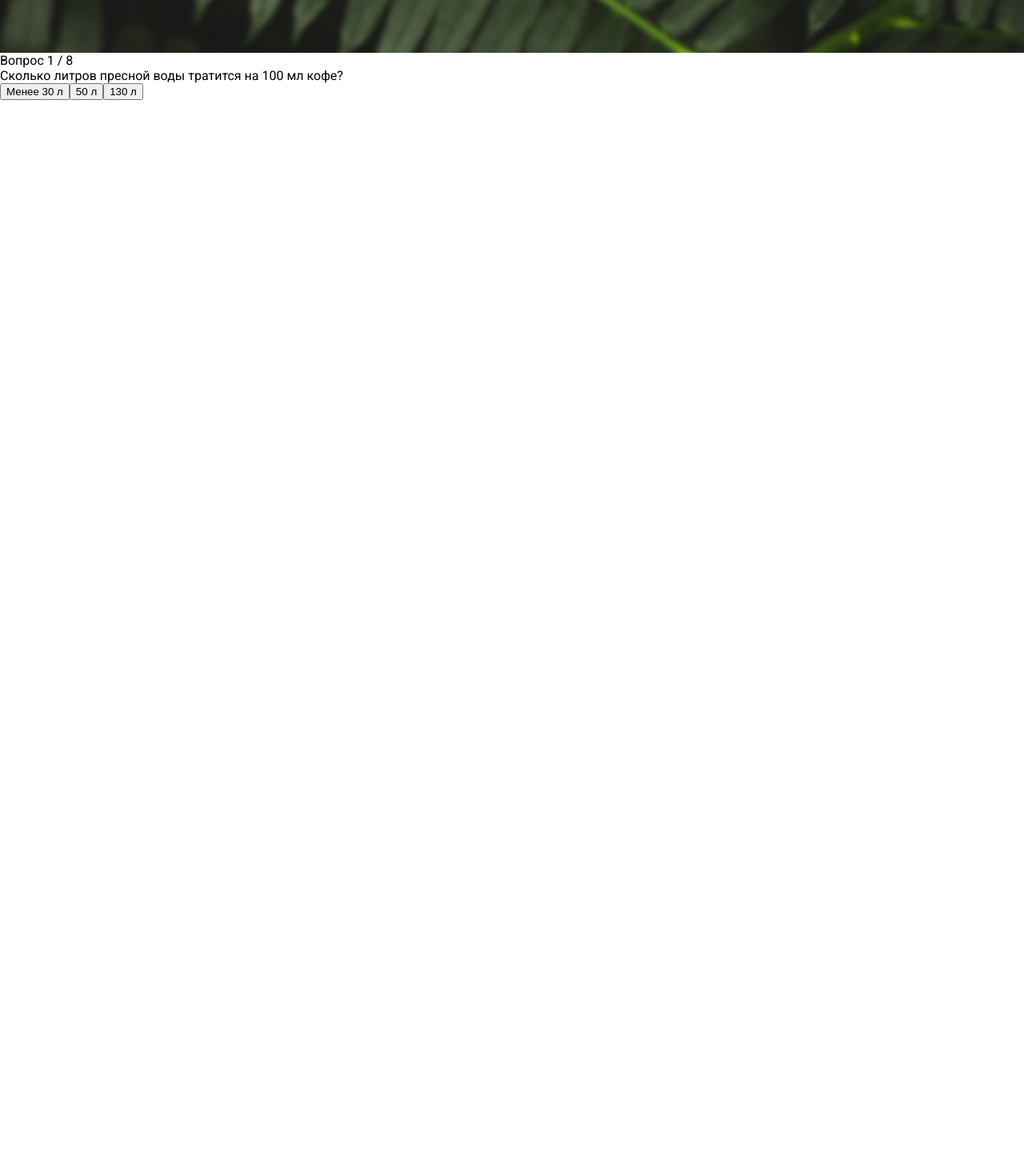
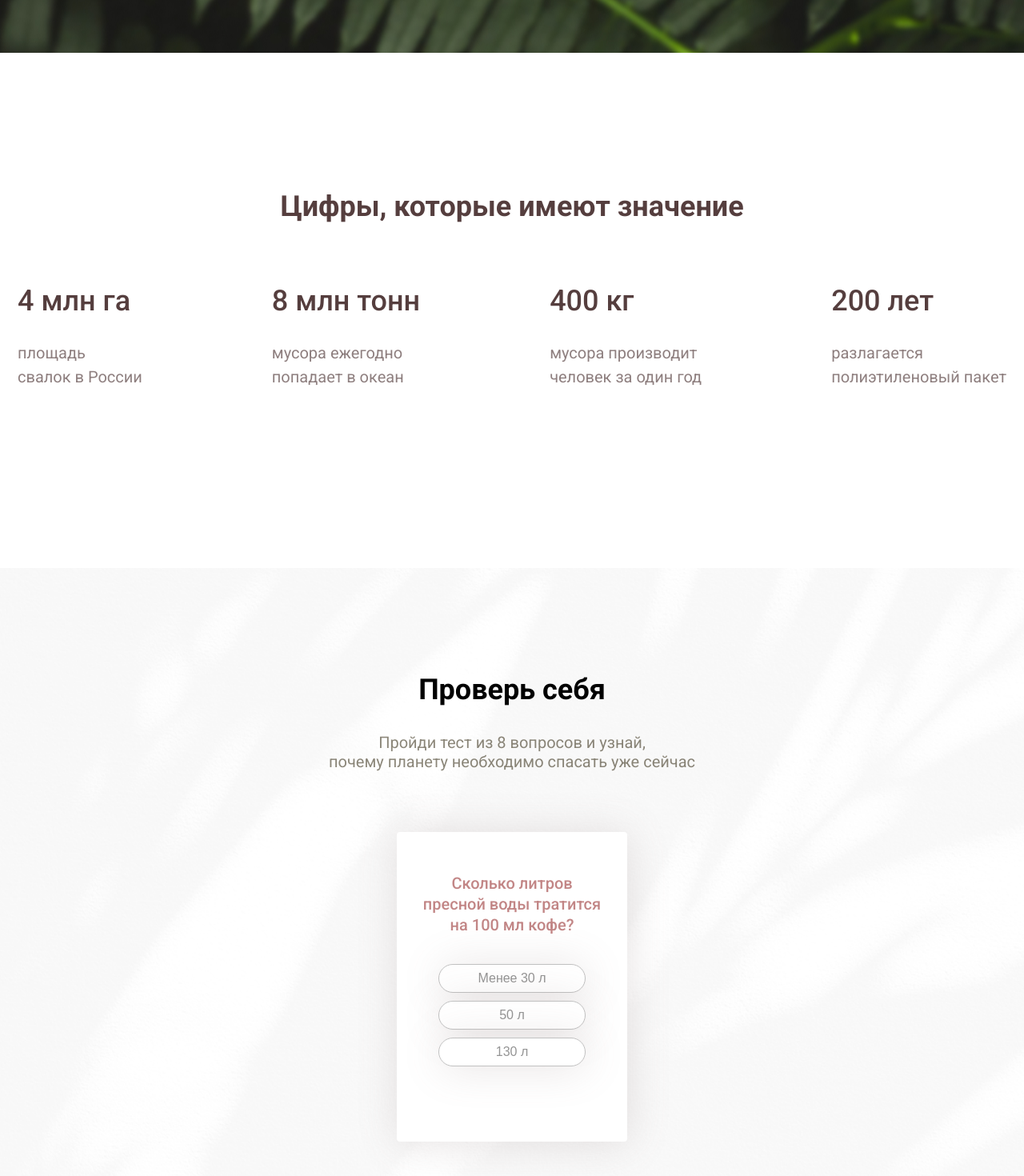
Before and after one commit to ogyreck/5R-ecoLINE, a React (Create React App) app: page / in a window 1280 px wide. Shown: the part 626-2096 px from the top of the page at 80% size. Before the commit the page ends 800 px from the top, so only its background shows below. Built offline with nearby package versions, Linux system fonts and the light colour scheme.

Commit message:
add quizz and number section

```diff
--- a/src/App.js
+++ b/src/App.js
@@ -6,7 +6,7 @@ import Blog from './components/contents/blog/Blog';
 import News from './components/contents/news/News';
 import About from './components/contents/about/About';
 import Shop from './components/contents/shop/Shop';
-import Quizz from './components/contents/Quizz'
+import Quizz from './components/contents/main/Quizz'
 
 const App = () => {
     return (
--- a/src/components/contents/Quizz.jsx
+++ /dev/null
@@ -1,53 +0,0 @@
-import React, { useState } from "react"
-
-const Quizz = () => {
-  const questions = require("./questions.json")
-
-  const [currentQuestion, setCurrentQuestion] = useState(0)
-  const [score, setScore] = useState(0)
-  const [showScore, setShowScore] = useState(false)
-
-  const handleAnswerOptionClick = (isCorrect) => {
-    if (isCorrect) setScore((score + 1))
-
-    const nextQuestion = currentQuestion + 1
-
-    if (nextQuestion < questions.length) setCurrentQuestion(nextQuestion)
-    else setShowScore(true)
-  }
-
-  const refresh = () =>{
-      setCurrentQuestion(0)
-      setScore(0)
-      setShowScore(false)
-  }
-
-  return (
-      <div className="quizz">
-          {
-              showScore
-              ? <div className="section__score">
-                  <div>Правильных ответов {score} из {questions.length}</div>
-                  <button className="refresh_btn"
-                  onClick={refresh}>Попробовать еще раз</button>
-              </div>
-              : <div className="question__section">
-                  <div className="question__count">
-                      <span>Вопрос {currentQuestion + 1} </span> / {questions.length}
-                  </div>
-                  <div className="question__text">
-                      {questions[currentQuestion].questionText}
-                  </div>
-                  <div className="answer__section">
-                      {questions[currentQuestion].answerOptions.map(item => (
-                          <button onClick={() => handleAnswerOptionClick(item.isCorrect)}>
-                              {item.answerText}
-                          </button>
-                      ))}
-                  </div>
-              </div>
-          }
-      </div>
-  )
-}
-export default Quizz;
--- a/src/components/contents/main/Main.jsx
+++ b/src/components/contents/main/Main.jsx
@@ -6,7 +6,8 @@ const Main = () => {
   return (
     <>
       <Header />
-      <main className="main">
+      <main>
+        <section className="main">
           <div className="container">
             <h1 className="main__title">Стань частью больших изменений</h1>
             <span className="main__subtitle">Поможем сформировать твой персональный план по “спасению мира”</span>
@@ -15,6 +16,28 @@ const Main = () => {
               <button className="main__btn-shop">В магазин</button>
             </div>
           </div>
+        </section>
+        <section className="numbers">
+          <h2 className="humbers__heading">Цифры, которые имеют значение</h2>
+          <div className="numbers__items">
+            <div className="numbers__item">
+              <h2 className="numbers__item-heading">4 млн га</h2>
+              <p className="numbers__item-description">площадь <br /> свалок в России</p>
+            </div>
+            <div className="numbers__item">
+              <h2 className="numbers__item-heading">8 млн тонн</h2>
+              <p className="numbers__item-description">мусора ежегодно <br /> попадает в океан</p>
+            </div>
+            <div className="numbers__item">
+              <h2 className="numbers__item-heading">400 кг</h2>
+              <p className="numbers__item-description">мусора производит <br /> человек за один год</p>
+            </div>
+            <div className="numbers__item">
+              <h2 className="numbers__item-heading">200 лет</h2>
+              <p className="numbers__item-description">разлагается <br /> полиэтиленовый пакет</p>
+            </div>
+          </div>
+        </section>
       </main>
     </>
   )
--- /dev/null
+++ b/src/components/contents/main/Quizz.jsx
@@ -0,0 +1,84 @@
+import React, { useState } from "react"
+import "./quizz.css"
+
+const Quizz = () => {
+
+    const questions = require("./questions.json")
+
+    const [currentQuestion, setCurrentQuestion] = useState(0)
+    const [score, setScore] = useState(0)
+    const [showScore, setShowScore] = useState(false)
+
+    const handleAnswerOptionClick = (isCorrect) => {
+        if (isCorrect) setScore((score + 1))
+
+        const nextQuestion = currentQuestion + 1
+
+        if (nextQuestion < questions.length) setCurrentQuestion(nextQuestion)
+        else setShowScore(true)
+    }
+
+    const refresh = () =>{
+        setCurrentQuestion(0)
+        setScore(0)
+        setShowScore(false)
+    }
+
+    return (
+        // <div className="quizz">
+        //     {
+        //         showScore
+        //         ? <div className="section__score">
+        //             <div>Правильных ответов {score} из {questions.length}</div>
+        //             <button className="refresh_btn"
+        //             onClick={refresh}>Попробовать еще раз</button>
+        //         </div>
+        //         : <div className="question__section">
+        //             <div className="question__count">
+        //                 <span>Вопрос {currentQuestion + 1} </span> / {questions.length}
+        //             </div>
+        //             <div className="question__text">
+        //                 {questions[currentQuestion].questionText}
+        //             </div>
+        //             <div className="answer__section">
+        //                 {questions[currentQuestion].answerOptions.map(item => (
+        //                     <button onClick={() => handleAnswerOptionClick(item.isCorrect)}>
+        //                         {item.answerText}
+        //                     </button>
+        //                 ))}
+        //             </div>
+        //         </div>
+        //     }
+        // </div>
+        <section className="test">
+            <h2 className="test__heading">Проверь себя</h2>
+            <p className="test__description">Пройди тест из 8 вопросов и узнай, <br /> почему планету необходимо спасать уже сейчас</p>
+            <div className="quizz">
+                {
+                    showScore
+                        ? <div className="section__score">
+                            <div className="refresh_text">Правильных ответов {score} из {questions.length}</div>
+                            <button className="refresh_btn"
+                                onClick={refresh}>Попробовать еще раз</button>
+                        </div>
+                        : <div className="question__section">
+                            {/* <div className="question__count">
+                    <span>Вопрос {currentQuestion + 1} </span> / {questions.length}
+                  </div> */}
+                            <div className="question__text">
+                                {questions[currentQuestion].questionText}
+                            </div>
+                            <div className="answer__section">
+                                {questions[currentQuestion].answerOptions.map(item => (
+                                    <button key={item.answerText} className="button__quizz" onClick={() => handleAnswerOptionClick(item.isCorrect)}>
+                                        {item.answerText}
+                                    </button>
+                                ))}
+                            </div>
+                        </div>
+                }
+            </div>
+        </section>
+    )
+}
+export default Quizz;
--- a/src/components/contents/main/main.css
+++ b/src/components/contents/main/main.css
@@ -48,3 +48,43 @@
   background-color: transparent;
   border: 1px solid rgba(255, 255, 255, 0.8);
 }
+
+/* секция с цифрами */
+
+.numbers {
+  padding-top: 180px;
+  padding-bottom: 204px;
+  text-align: center;
+  font-family: "Roboto", sans-serif;
+}
+
+.humbers__heading {
+  font-weight: bold;
+  font-size: 36px;
+  line-height: 24px;
+  color: rgba(67, 41, 41, 0.9);
+  padding-bottom: 80px;
+}
+
+.numbers__items {
+  text-align: left;
+  display: flex;
+  justify-content: center;
+  align-items: center;
+  gap: 162px;
+}
+
+.numbers__item-heading {
+  padding-bottom: 4px;
+  font-weight: 500;
+  font-size: 36px;
+  line-height: 148%;
+  color: rgba(67, 41, 41, 0.9);
+}
+
+.numbers__item-description {
+  font-weight: normal;
+  font-size: 20px;
+  line-height: 148%;
+  color: rgba(67, 41, 41, 0.6);
+}
--- /dev/null
+++ b/src/components/contents/main/quizz.css
@@ -0,0 +1,100 @@
+.test {
+  text-align: center;
+  padding-top: 140px;
+  padding-bottom: 237px;
+  background-image: url(./test__background.png);
+  font-family: "Roboto", sans-serif;
+}
+
+.test__heading {
+  margin: 0;
+  font-weight: bold;
+  font-size: 36px;
+  line-height: 24px;
+  padding-bottom: 42px;
+}
+
+.test__description {
+  font-weight: normal;
+  font-size: 20px;
+  line-height: 24px;
+  color: rgba(62, 53, 32, 0.6);
+  width: 459px;
+  margin: 0 auto;
+  padding-bottom: 76px;
+}
+
+
+.quizz {
+  width: 288px;
+  margin: 0 auto;
+  padding: 52px 30px 94px 30px;
+  background: #ffffff;
+  box-shadow: 2px 2px 52px rgba(137, 114, 114, 0.2);
+  border-radius: 4px;
+}
+
+.button__quizz {
+  display: flex;
+  flex-direction: column;
+  align-items: center;
+  justify-content: center;
+  width: 184px;
+  height: 36px;
+  font-weight: 500;
+  font-size: 16px;
+  line-height: 130%;
+  color: #949494;
+  background: #ffffff;
+  box-shadow: 2px 2px 52px rgba(137, 114, 114, 0.2);
+  border: 1px solid #c1c1c1;
+  border-radius: 48px;
+}
+
+.button__quizz:hover {
+  border: 1px solid #8c8c8c;
+}
+
+/* .button__quizz:active {
+    background: #7bb970;
+    color: #ffffff;
+  } */
+
+/* .button__quizz:active {
+    background: #db6666;
+    color: #FFFFFF;
+  } */
+
+.answer__section {
+  display: flex;
+  justify-content: center;
+  align-items: center;
+  flex-direction: column;
+  gap: 10px;
+}
+
+.question__text,
+.refresh_text {
+  font-size: 20px;
+  font-weight: 500;
+  line-height: 128%;
+  color: #c28686;
+  margin-bottom: 36px;
+}
+
+
+.refresh_btn{
+  display: flex;
+  align-items: center;
+  justify-content: center;
+  width: 100%;
+  height: 36px;
+  font-weight: 500;
+  font-size: 16px;
+  line-height: 130%;
+  color: #949494;
+  background: #ffffff;
+  box-shadow: 2px 2px 52px rgba(137, 114, 114, 0.2);
+  border: 1px solid #c1c1c1;
+  border-radius: 48px;
+}
```
Also changed, not shown: src/components/contents/main/questions.json (renamed from src/components/contents/questions.json), src/components/contents/main/test__background.png (added). Lines whose indentation alone changed are shown as unchanged.
